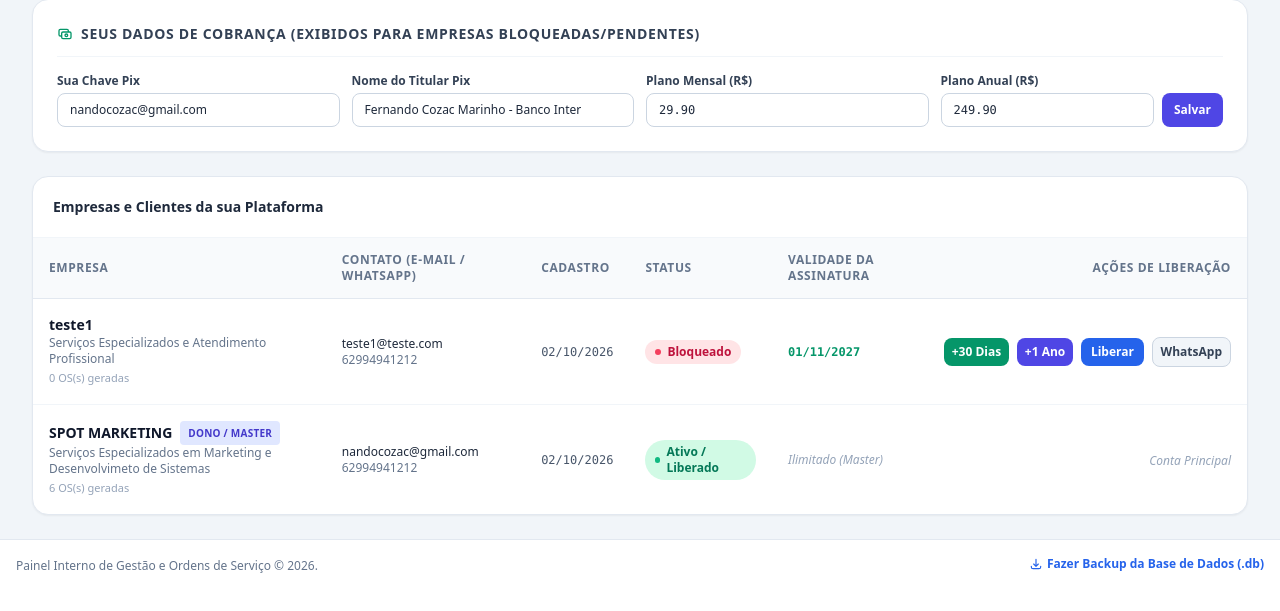
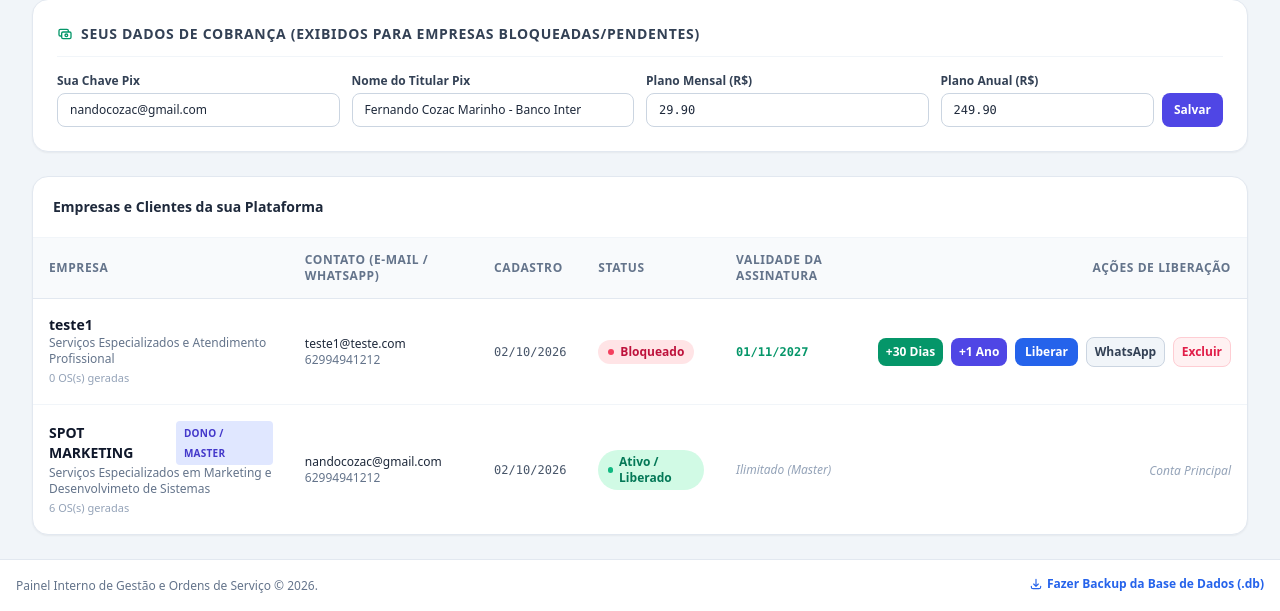
Before and after one commit to nandocozac/painel-gestao, a Flask app: page /admin/empresas in a window 1280 px wide. Shown: the part 250-861 px from the top of the page. Before the commit the page ends 823 px from the top, so only its background shows below. Run offline with Flask 3, Linux system fonts and the light colour scheme; a user stored in the database is signed in; some libraries are stand-ins or nearby versions.

Commit message:
Adiciona opcao de excluir empresa cadastrada

```diff
--- a/app.py
+++ b/app.py
@@ -426,6 +426,44 @@ def admin_bloquear_empresa(empresa_id):
     emp.status_assinatura = 'BLOQUEADO'
     db.session.commit()
     flash(f"Acesso da empresa '{emp.nome_empresa}' foi bloqueado.", "warning")
+    return redirect(url_for('admin_empresas'))
+
+
+@app.route('/admin/empresa/<int:empresa_id>/excluir', methods=['POST'])
+@login_required
+@admin_required
+def admin_excluir_empresa(empresa_id):
+    emp = db.session.get(Empresa, empresa_id)
+    if not emp:
+        flash("Empresa não encontrada.", "error")
+        return redirect(url_for('admin_empresas'))
+
+    if emp.is_admin or emp.id == g.empresa.id:
+        flash("Não é permitido excluir a conta Master Admin principal!", "error")
+        return redirect(url_for('admin_empresas'))
+
+    nome = emp.nome_empresa
+
+    # 1. Excluir transações financeiras da empresa
+    Transacao.query.filter_by(empresa_id=emp.id).delete()
+
+    # 2. Excluir ordens de serviço (e seus itens de OS associados)
+    ordens = OrdemServico.query.filter_by(empresa_id=emp.id).all()
+    for os_item in ordens:
+        ItemOS.query.filter_by(os_id=os_item.id).delete()
+        db.session.delete(os_item)
+
+    # 3. Excluir veículos e clientes da empresa
+    clientes = Cliente.query.filter_by(empresa_id=emp.id).all()
+    for c in clientes:
+        Veiculo.query.filter_by(cliente_id=c.id).delete()
+        db.session.delete(c)
+
+    # 4. Excluir a própria empresa
+    db.session.delete(emp)
+    db.session.commit()
+
+    flash(f"A empresa '{nome}' e todos os seus registros foram excluídos com sucesso.", "success")
     return redirect(url_for('admin_empresas'))
 
 
--- a/templates/admin_empresas.html
+++ b/templates/admin_empresas.html
@@ -190,6 +190,15 @@
                                 WhatsApp
                             </a>
                             {% endif %}
+
+                            <!-- Botão Excluir Empresa -->
+                            <form method="POST" action="{{ url_for('admin_excluir_empresa', empresa_id=emp.id) }}" class="inline"
+                                onsubmit="return confirm('ATENÇÃO: Deseja realmente excluir a empresa \'{{ emp.nome_empresa }}\'? Todos os dados (clientes, OS e movimentações financeiras) desta empresa serão excluídos permanentemente!');">
+                                <button type="submit" title="Excluir empresa permanentemente"
+                                    class="bg-rose-50 hover:bg-rose-600 text-rose-600 hover:text-white border border-rose-200 text-xs font-bold px-2 py-1.5 rounded-lg transition shadow-xs">
+                                    Excluir
+                                </button>
+                            </form>
                             {% else %}
                             <span class="text-xs text-slate-400 italic">Conta Principal</span>
                             {% endif %}
```
